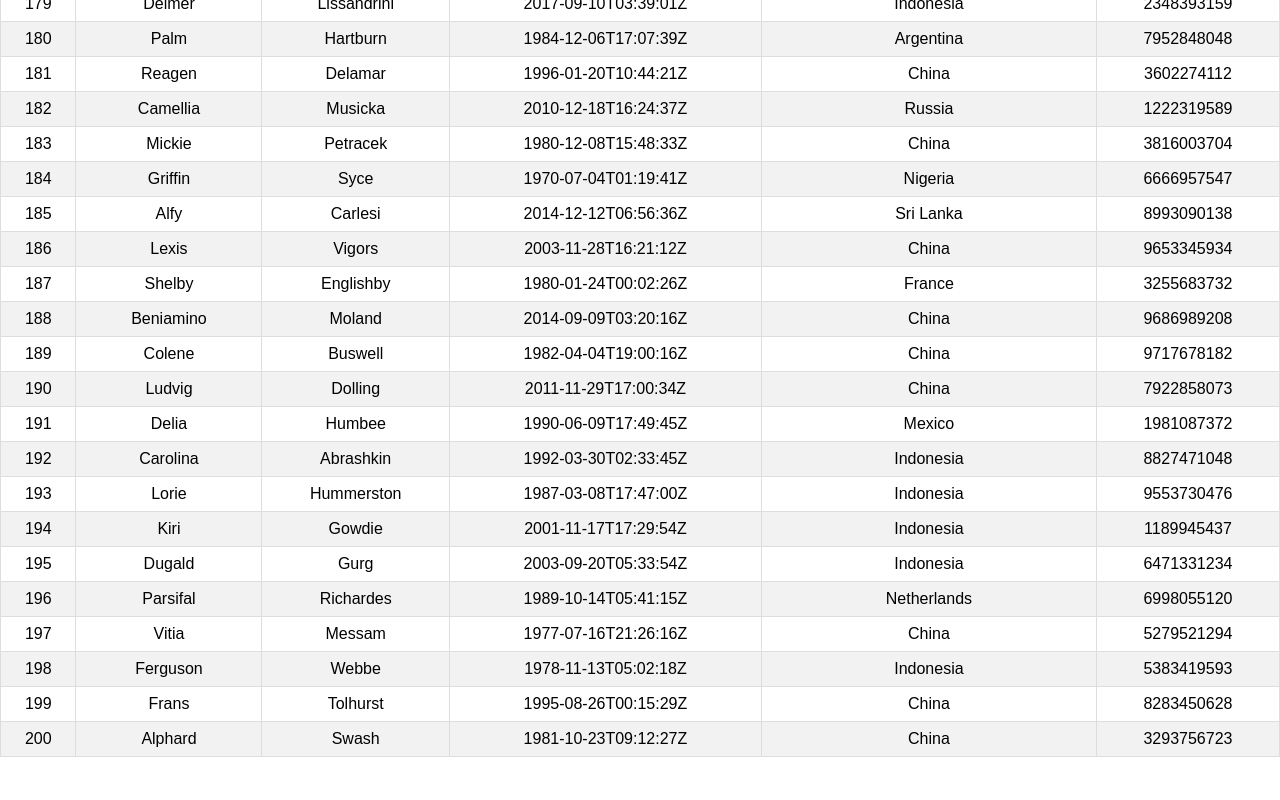
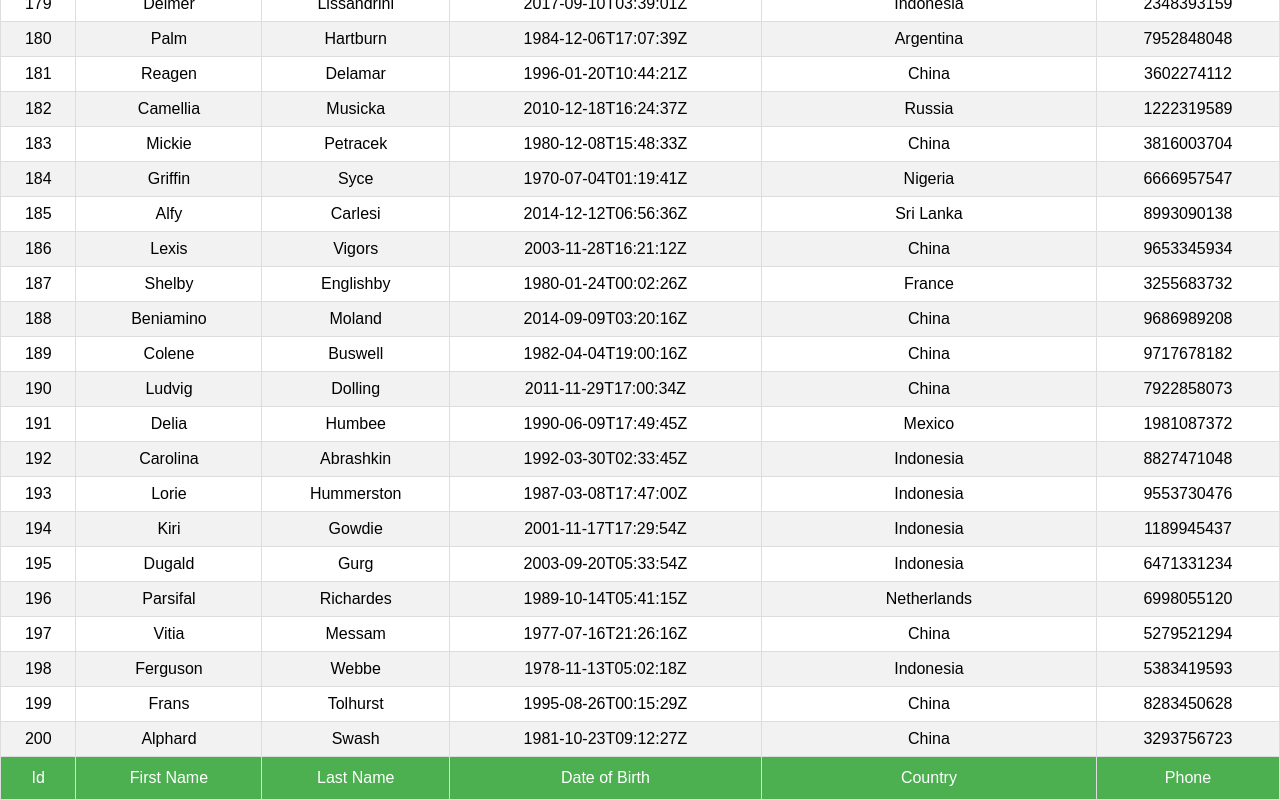
Before and after one commit to adospinoiu/React_Client-Side-Table, a React (Create React App) app: page / in a window 1280 px wide. Shown: the part 6286-7086 px from the top of the page. Before the commit the page ends 7043 px from the top, so only its background shows below. Built offline with nearby package versions, Linux system fonts and the light colour scheme.

Commit message:
Added 'footer section' to BasicTable.js file

```diff
--- a/src/components/BasicTable.css
+++ b/src/components/BasicTable.css
@@ -13,7 +13,7 @@ table {
 
   table tr:hover {background-color: #ddd;}
 
-  table th {
+  table th, tfoot td {
     padding-top: 12px;
     padding-bottom: 12px;
     text-align: center;
--- a/src/components/BasicTable.js
+++ b/src/components/BasicTable.js
@@ -26,6 +26,7 @@ export const BasicTable = () => {
         getTableProps,          // This is a function
         getTableBodyProps,      // This is a function
         headerGroups,           // This is an array
+        footerGroups,           // This is an array
         rows,
         prepareRow,
     } = tableInstance
@@ -54,6 +55,15 @@ export const BasicTable = () => {
                         )
                     })}
                 </tbody>
+                <tfoot>
+                    {footerGroups.map((footerGroup) => (
+                        <tr {...footerGroup.getFooterGroupProps()}>
+                            {footerGroup.headers.map((column) => (
+                                <td {...column.getFooterProps()}>{column.render('Footer')}</td>
+                            ))}
+                        </tr>
+                    ))}
+                </tfoot>
             </table>
         </div>
     )
```
Also changed, not shown: 1 other file (tests, documents, lock files or other folders).
